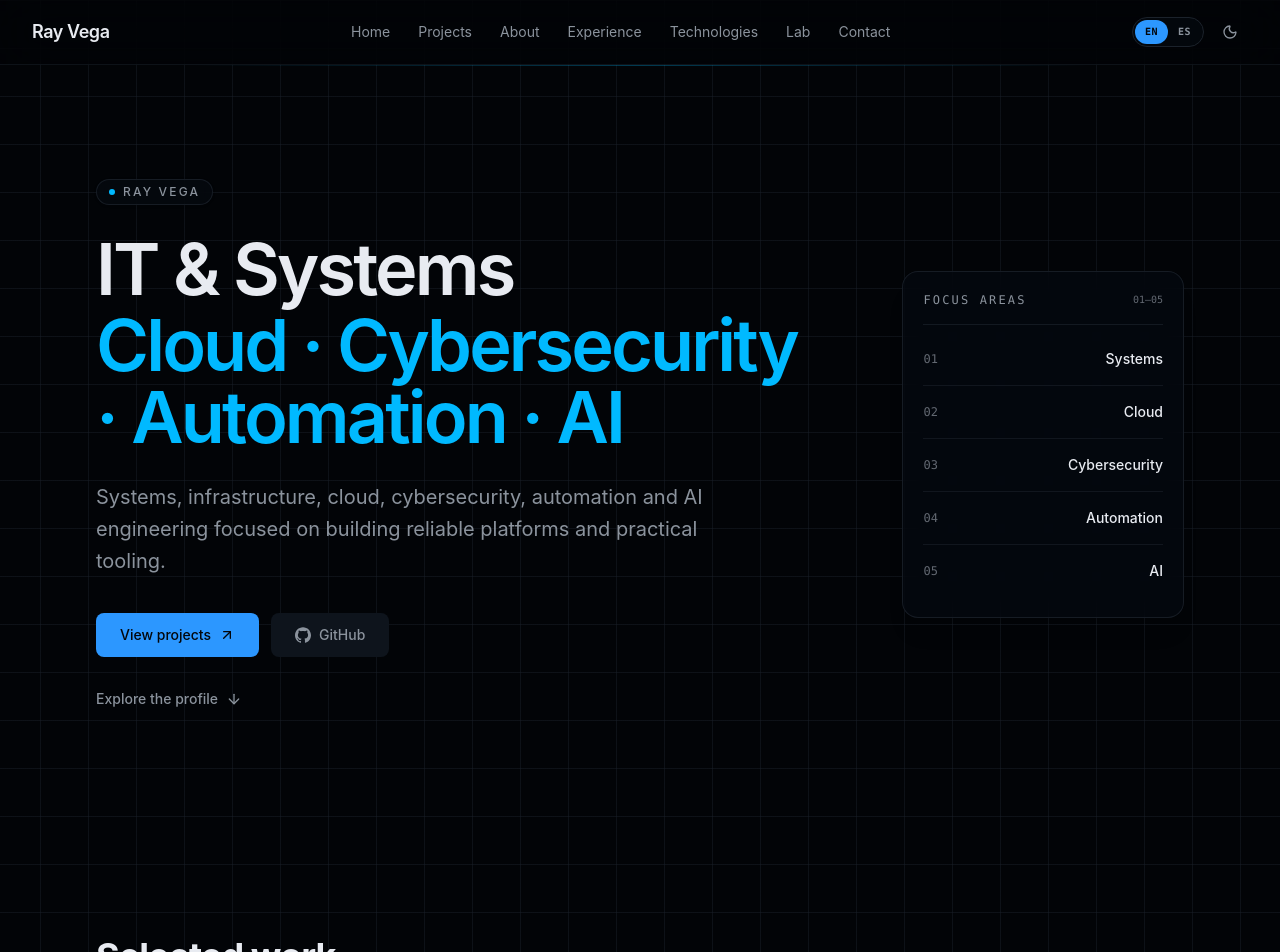
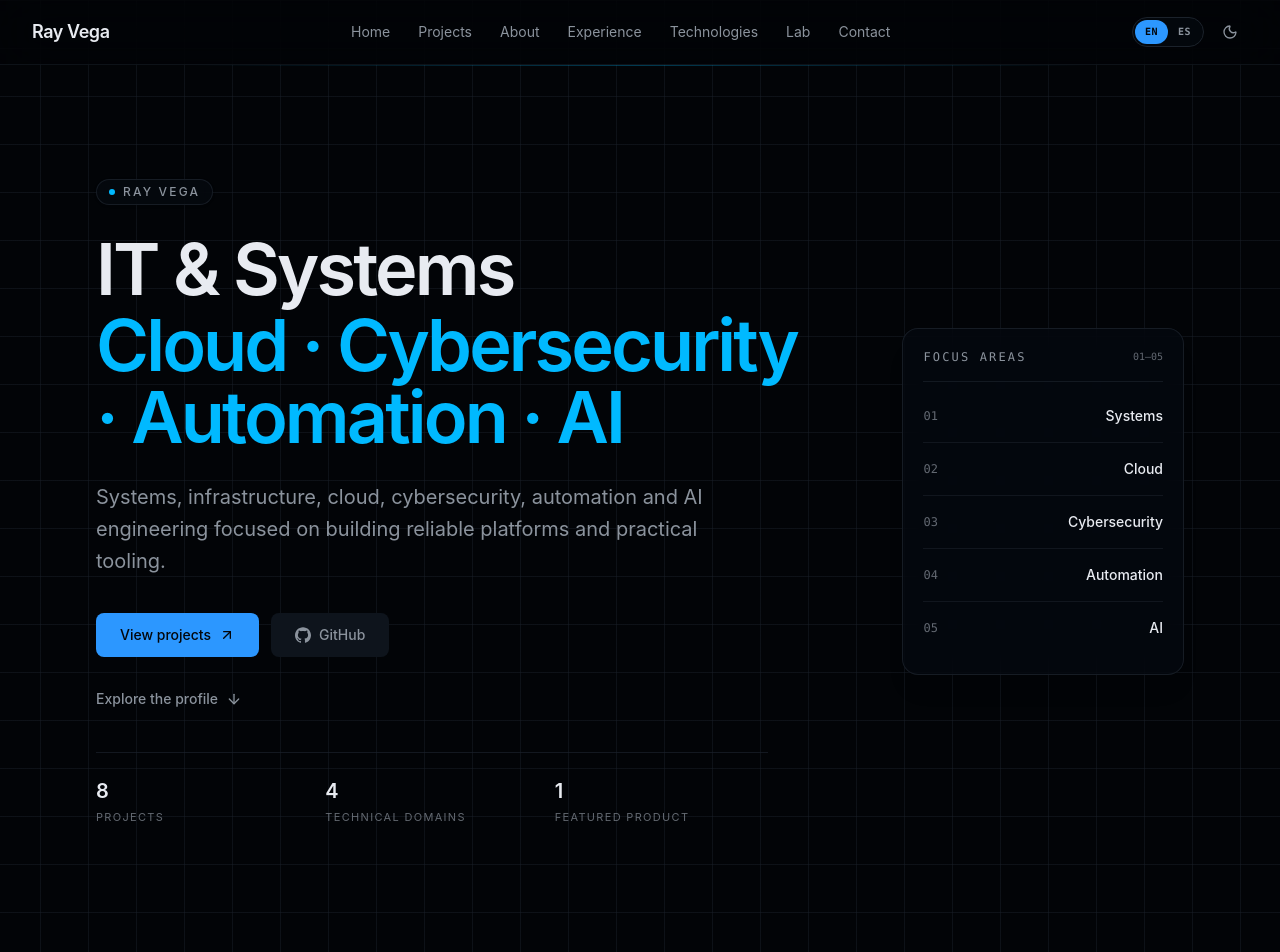
Before and after one commit to raycbn/rayvega, a React (Vite) app: page / in a window 1280 px wide. Shown: the top 952 px of the page. Built offline with nearby package versions, Linux system fonts and the light colour scheme.

Commit message:
feat(portfolio): sharpen home positioning

```diff
--- a/src/components/sections/Hero.tsx
+++ b/src/components/sections/Hero.tsx
@@ -79,6 +79,19 @@ export function Hero() {
             {t.hero.exploreProfile}
             <ArrowDown className="h-4 w-4" aria-hidden="true" />
           </a>
+
+          <div className="mt-10 grid max-w-2xl grid-cols-3 gap-4 border-t border-border/70 pt-6">
+            {[
+              [String(8), t.hero.projectsStat],
+              [String(4), t.hero.domainsStat],
+              [String(1), t.hero.featuredStat],
+            ].map(([value, label]) => (
+              <div key={label}>
+                <p className="text-xl font-semibold tracking-tight text-foreground">{value}</p>
+                <p className="mt-1 text-[11px] uppercase tracking-[0.12em] text-muted-foreground/70">{label}</p>
+              </div>
+            ))}
+          </div>
         </motion.div>
 
         <motion.aside
--- a/src/lib/i18n.tsx
+++ b/src/lib/i18n.tsx
@@ -47,6 +47,9 @@ const EN: TextDictionary = {
     focusSecurity: 'Cybersecurity',
     focusAutomation: 'Automation',
     focusAI: 'AI',
+    projectsStat: 'projects',
+    domainsStat: 'technical domains',
+    featuredStat: 'featured product',
   },
   about: {
     eyebrow: 'Profile',
@@ -183,6 +186,9 @@ const ES: TextDictionary = {
     focusSecurity: 'Ciberseguridad',
     focusAutomation: 'Automatización',
     focusAI: 'IA',
+    projectsStat: 'proyectos',
+    domainsStat: 'dominios técnicos',
+    featuredStat: 'producto destacado'
   },
   about: {
     eyebrow: 'Perfil',
```
